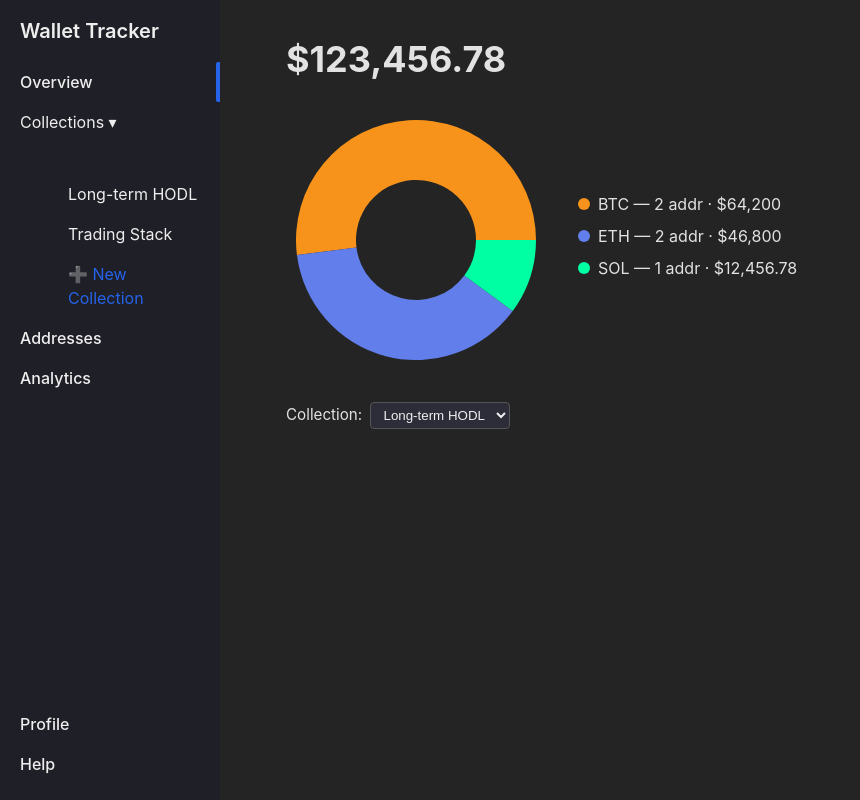
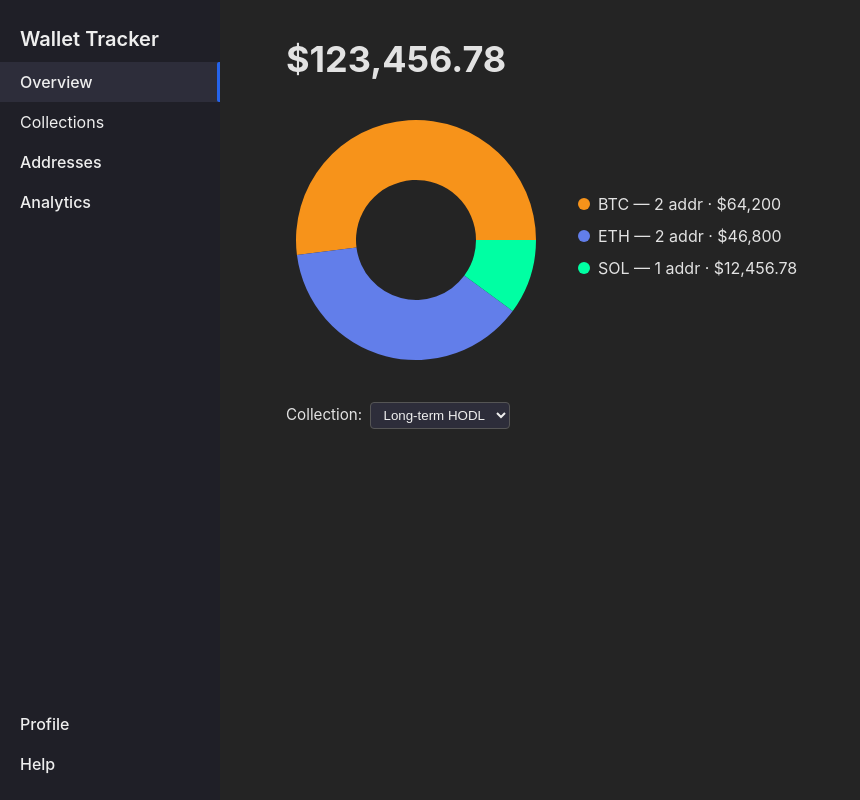
Before and after one commit to paul-pilipczuk/wallet-tracker, a React (Vite) app: page /overview in a window 1280 px wide. Shown: the whole page, without its empty margins (0-860 px from the left). Built offline with nearby package versions, Linux system fonts and the light colour scheme.

Commit message:
adjusted spacing on sidebar to be more fluid

```diff
--- a/src/components/SideBar.css
+++ b/src/components/SideBar.css
@@ -1,89 +1,137 @@
-.brand {
-  font-size: 1.25rem;
-  font-weight: 600;
-  padding: 0 0 1rem;
-  text-decoration: none;
-  color: inherit;
-  cursor: pointer;
-  user-select: none;
-  margin: 0;
-  transition: opacity 0.2s ease;
-}
-.brand:hover {
-  opacity: 0.8;
-}
-
-
+/* ───────── CONTAINER ───────── */
 .sidebar {
   width: 220px;
   background: #1f1f27;
   color: #eee;
   display: flex;
   flex-direction: column;
-  padding: 1rem 0 1rem 1.25rem;
+  padding: 1rem 0;
+  gap: 0 !important;
 }
 
-
 .sidebar a {
+  text-decoration: none;
   color: inherit;
-  text-decoration: none;
 }
 
+/* ───────── RESET (lists & siblings) ───────── */
+.sidebar ul {
+  margin: 0 !important;
+  padding: 0 !important;
+}
 
-.item {
+.sidebar li {
+  margin: 0 !important;
+  list-style: none;
+}
+
+.sidebar>.item {
+  margin: 0 !important;
+}
+
+/* ───────── BRAND ───────── */
+.brand {
   display: block;
-  padding: 0.5rem 1.25rem 0.5rem 0;
+  padding: 0.5rem 1.25rem;
+  font-size: 1.25rem;
+  font-weight: 600;
+  user-select: none;
+  margin: 0;
+}
+
+/* ───────── ITEMS (top-level & sub) ───────── */
+.item,
+.sub-item {
+  display: block;
+  padding: 0.5rem 1.25rem;
+  user-select: none;
   cursor: pointer;
-  user-select: none;
+  position: relative;
+  margin: 0;
+}
+
+.item:hover,
+.sub-item:hover {
+  background: #2a2a36;
 }
 
 .item.active {
-  position: relative;
+  background: #2d2d3a;
 }
 
-.item.active::after {
+.sub-item.active {
+  background: transparent;
+}
+
+/* ───────── ACTIVE ACCENT (right-side) ───────── */
+.item.active::after,
+.sub-item.active::after {
   content: "";
   position: absolute;
+  right: 0;
   top: 0;
-  right: 0;
-  width: 4px;
-  height: 100%;
-  background: var(--accent, #fff);
+  bottom: 0;
+  width: 3px;
+  background: var(--accent, #627EEA);
   border-radius: 2px 0 0 2px;
 }
 
+/* ───────── COLLECTIONS HEADER (toggle) ───────── */
 .collections-header {
-  display: flex;
-  align-items: center;
+  padding: 0.5rem 1.25rem;
   cursor: pointer;
   user-select: none;
+  margin: 0;
 }
 
-.collections-header span {
-  color: inherit;
+/* ───────── SUB-SECTION (collapsible wrapper) ───────── */
+.sub-section {
+  margin: 0;
+  padding: 0;
 }
 
+.sub-section[data-open="false"] {
+  display: none !important;
+  height: 0 !important;
+  overflow: hidden;
+  margin: 0 !important;
+  padding: 0 !important;
+}
+
+.sub-section[data-open="true"] {
+  display: block;
+}
+
+/* ───────── SUB-LIST & ITEMS ───────── */
 .sub-list {
-  margin: 0;
-  list-style: none;
-  padding-left: 1.75rem;
+  margin: 0 !important;
+  padding: 0 !important;
 }
 
 .sub-item {
-  display: block;
-  padding: 0.5rem 1.25rem;
-  cursor: pointer;
-  user-select: none;
+  padding-left: 1rem;
 }
 
-.sub-item.new   {
-  color: var(--accent);
+/* slight indent */
+
+.sub-item.new {
+  color: var(--accent, #627EEA);
 }
 
 .sub-item.new:hover {
-  opacity: 0.8;
+  opacity: 0.9;
 }
 
+.sub-section[data-open="true"] {
+  display: block;
+  box-shadow: inset 2px 0 0 #2a2a36;
+}
+
+.sub-item {
+  padding-left: 2rem;/
+}
+
+/* ───────── PUSH FOOTER LINKS DOWN ───────── */
 .grow {
   flex: 1;
 }
--- a/src/components/SideBar.jsx
+++ b/src/components/SideBar.jsx
@@ -1,12 +1,13 @@
-import { NavLink, useNavigate } from "react-router-dom";
+import { NavLink } from "react-router-dom";
 import { useState, useContext } from "react";
 import { CollectionsContext } from "../contexts/CollectionsContext";
 import "./SideBar.css";
 
 export default function SideBar() {
-  const navigate = useNavigate();
-  const [open, setOpen] = useState(true);
   const { collections } = useContext(CollectionsContext);
+
+  // start collapsed so spacing is consistent when closed
+  const [open, setOpen] = useState(false);
 
   return (
     <aside className="sidebar">
@@ -19,38 +20,62 @@ export default function SideBar() {
         Overview
       </NavLink>
 
+      {/* Toggle (no arrow) */}
       <div
         className="item collections-header"
         onClick={() => setOpen(!open)}
         role="button"
+        tabIndex={0}
+        onKeyDown={(e) => (e.key === "Enter" || e.key === " ") && setOpen(!open)}
+        aria-expanded={open}
       >
-        Collections {open ? "▾" : "▸"}
+        Collections
       </div>
 
-      {open && (
+      {/* wrapper ensures we can 100% remove space when collapsed */}
+      <div className="sub-section" data-open={open ? "true" : "false"}>
         <ul className="sub-list">
           {collections.length === 0 ? (
-            <li className="sub-item new" onClick={() => navigate("/collections")}>
-              ➕&nbsp;New Collection
+            <li>
+              <NavLink
+                to="/collections"
+                end
+                className={({ isActive }) =>
+                  "sub-item new" + (isActive ? " active" : "")
+                }
+              >
+                ➕&nbsp;New Collection
+              </NavLink>
             </li>
           ) : (
             <>
               {collections.map((c) => (
-                <li
-                  key={c.id}
-                  className="sub-item"
-                  onClick={() => navigate(`/collections/${c.id}`)}
-                >
-                  {c.name}
+                <li key={c.id}>
+                  <NavLink
+                    to={`/collections/${c.id}`}
+                    className={({ isActive }) =>
+                      "sub-item" + (isActive ? " active" : "")
+                    }
+                  >
+                    {c.name}
+                  </NavLink>
                 </li>
               ))}
-              <li className="sub-item new" onClick={() => navigate("/collections")}>
-                ➕&nbsp;New Collection
+              <li>
+                <NavLink
+                  to="/collections"
+                  end
+                  className={({ isActive }) =>
+                    "sub-item new" + (isActive ? " active" : "")
+                  }
+                >
+                  ➕&nbsp;New Collection
+                </NavLink>
               </li>
             </>
           )}
         </ul>
-      )}
+      </div>
 
       <NavLink
         to="/addresses"
@@ -66,6 +91,7 @@ export default function SideBar() {
       </NavLink>
 
       <div className="grow" />
+
       <NavLink
         to="/profile"
         className={({ isActive }) => "item" + (isActive ? " active" : "")}
```
